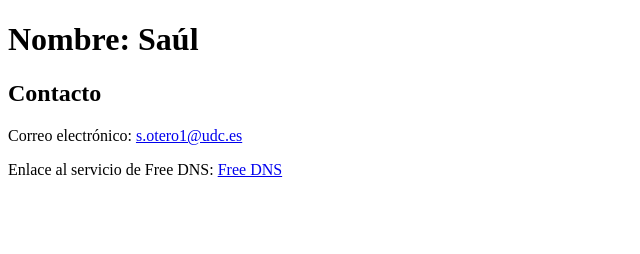
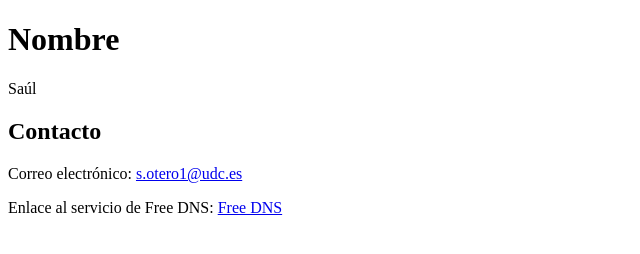
Before and after one commit to Sasa701/garcia-otero-saul-redes-p1, a plain HTML site: page index.html in a window 1280 px wide. Shown: the whole page, without its empty margins (0-640 px from the left). Drawn offline with Linux system fonts and the light colour scheme.

Commit message:
Update index.html

```diff
--- a/index.html
+++ b/index.html
@@ -6,8 +6,9 @@
 </head>
 <body>
 
-  <h1>Nombre: Saúl</h1>
+  <h1>Nombre</h1>
 
+  <p> Saúl</p>
   <h2>Contacto</h2>
   <p>Correo electrónico:
     <a href="mailto:s.otero1@udc.es">s.otero1@udc.es</a>
```
